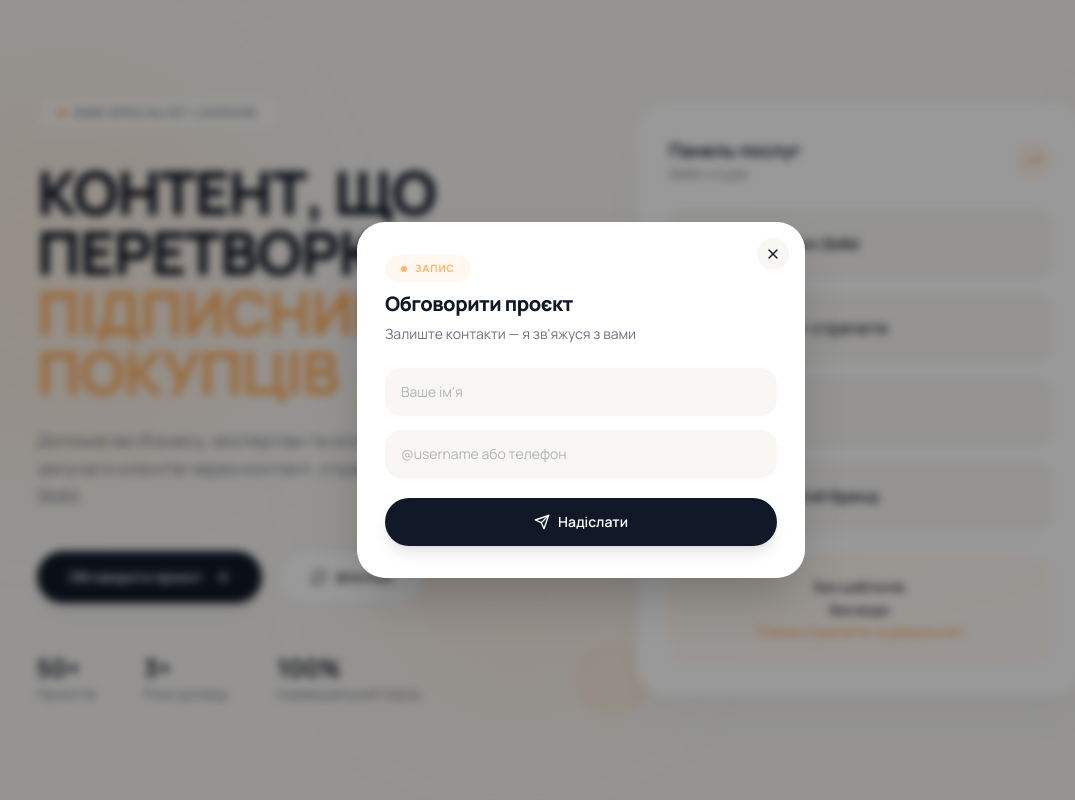
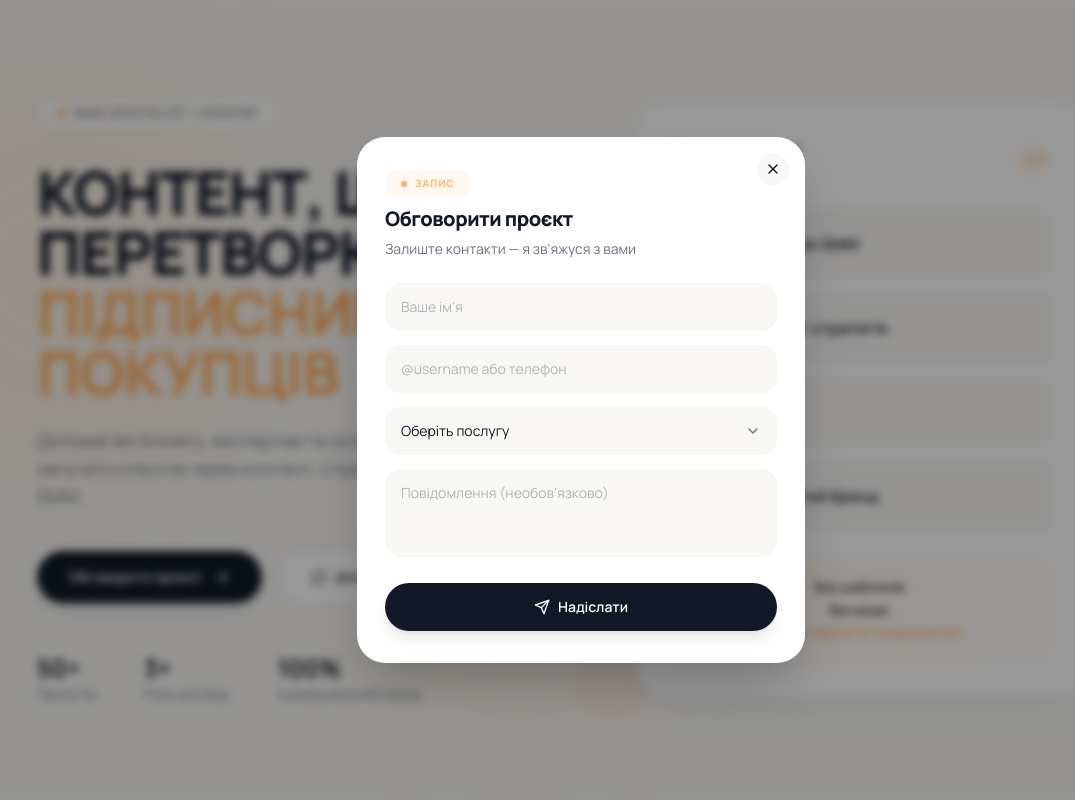
Before and after one commit to porustzi/smm-sonya, a React (Vite) app: page / in a window 1280 px wide. Both pictures are taken after a click on the button "Обговорити проєкт". Shown: the top 800 px of the page, without its empty margins (59-1134 px from the left). Built offline with nearby package versions, Linux system fonts and the light colour scheme.

Commit message:
Додав в форму поля послуга + повідомлення

```diff
--- a/src/components/FloatingPanel.tsx
+++ b/src/components/FloatingPanel.tsx
@@ -1,5 +1,5 @@
 import { motion, AnimatePresence } from 'framer-motion';
-import { X, Send, Loader2, CheckCircle, AlertCircle } from 'lucide-react';
+import { X, Send, Loader2, CheckCircle, AlertCircle, ChevronDown } from 'lucide-react';
 import { useState, FormEvent } from 'react';
 import { sendToTelegram } from '../lib/telegram';
 
@@ -8,22 +8,35 @@ interface FloatingPanelProps {
   onClose: () => void;
 }
 
+const services = [
+  'Instagram SMM',
+  'Контент-стратегія',
+  'Візуальне оформлення',
+  'Reels та відео',
+  'Особистий бренд',
+  'Консультація',
+];
+
 export function FloatingPanel({ isOpen, onClose }: FloatingPanelProps) {
   const [name, setName] = useState('');
   const [contact, setContact] = useState('');
+  const [service, setService] = useState('');
+  const [message, setMessage] = useState('');
   const [status, setStatus] = useState<'idle' | 'sending' | 'success' | 'error'>('idle');
   const [errorText, setErrorText] = useState('');
 
   function handleSubmit(e: FormEvent) {
     e.preventDefault();
-    if (!name.trim() || !contact.trim()) return;
+    if (!name.trim() || !contact.trim() || !service) return;
 
     setStatus('sending');
-    sendToTelegram({ name, contact, service: 'Консультація', message: '' })
+    sendToTelegram({ name, contact, service, message })
       .then(() => {
         setStatus('success');
         setName('');
         setContact('');
+        setService('');
+        setMessage('');
         setTimeout(() => { setStatus('idle'); onClose(); }, 2000);
       })
       .catch((err) => {
@@ -116,6 +129,27 @@ export function FloatingPanel({ isOpen, onClose }: FloatingPanelProps) {
                     placeholder="@username або телефон"
                     className="w-full rounded-2xl bg-bg px-4 py-3.5 text-sm text-dark placeholder-secondary/50 outline-none ring-1 ring-transparent transition-all focus:ring-primary/30"
                   />
+                  <div className="relative">
+                    <select
+                      required
+                      value={service}
+                      onChange={(e) => setService(e.target.value)}
+                      className="w-full appearance-none rounded-2xl bg-bg px-4 py-3.5 pr-10 text-sm text-dark outline-none ring-1 ring-transparent transition-all focus:ring-primary/30"
+                    >
+                      <option value="" disabled>Оберіть послугу</option>
+                      {services.map((s) => (
+                        <option key={s} value={s}>{s}</option>
+                      ))}
+                    </select>
+                    <ChevronDown className="pointer-events-none absolute right-4 top-1/2 h-4 w-4 -translate-y-1/2 text-secondary" />
+                  </div>
+                  <textarea
+                    value={message}
+                    onChange={(e) => setMessage(e.target.value)}
+                    placeholder="Повідомлення (необов'язково)"
+                    rows={3}
+                    className="w-full resize-none rounded-2xl bg-bg px-4 py-3.5 text-sm text-dark placeholder-secondary/50 outline-none ring-1 ring-transparent transition-all focus:ring-primary/30"
+                  />
                 </div>
 
                 <motion.button
```
